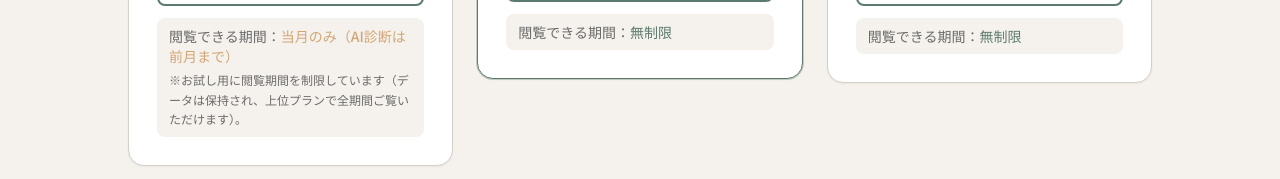
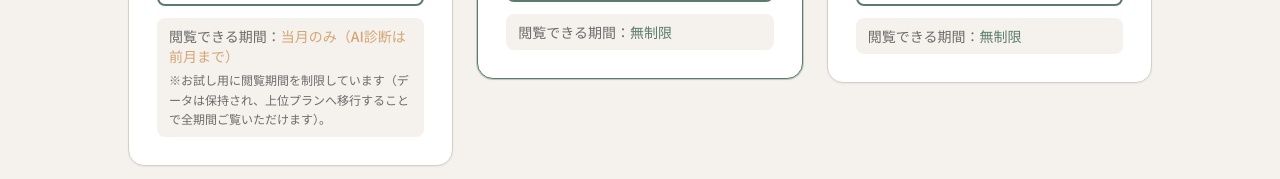
Before and after one commit to mackey55555/hisoka, a Next.js app: page /pricing in a window 1280 px wide. Shown: the part 698-877 px from the top of the page. Built offline with nearby package versions, Linux system fonts and the light colour scheme.

Commit message:
style(pricing): Free注記の文言修正（上位プランへ移行することで全期間ご覧いただけます）
Co-Authored-By: Claude Opus 4.8 <noreply@anthropic.com>

```diff
--- a/app/pricing/page.tsx
+++ b/app/pricing/page.tsx
@@ -105,7 +105,7 @@ export default function PricingPage() {
                   </p>
                   {c.id === 'free' && (
                     <p className="mt-1 text-xs text-text-secondary leading-relaxed">
-                      ※お試し用に閲覧期間を制限しています（データは保持され、上位プランで全期間ご覧いただけます）。
+                      ※お試し用に閲覧期間を制限しています（データは保持され、上位プランへ移行することで全期間ご覧いただけます）。
                     </p>
                   )}
                 </div>
```
